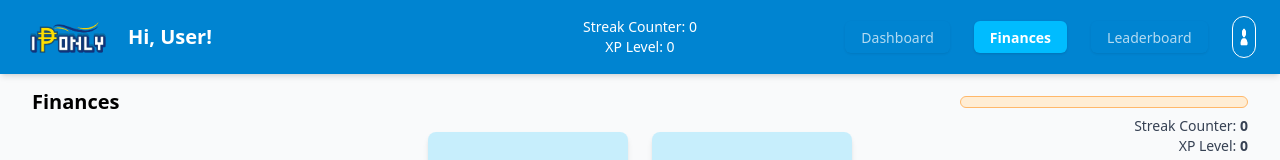
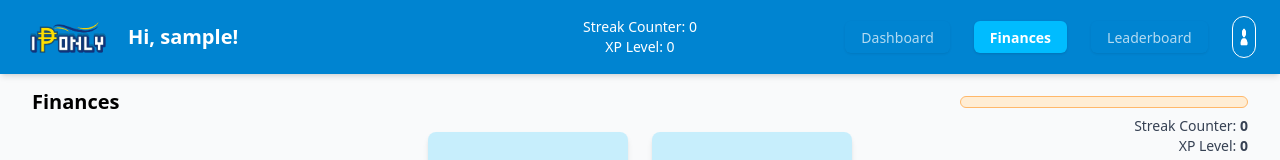
Before and after one commit to tsAntonio25/6WCSERVER-Final-Project, a Vue app in the folder finals-project-6wcserver/frontend/: page /finance in a window 1280 px wide. Shown: the top 160 px of the page. Built offline with nearby package versions, Linux system fonts and the light colour scheme; no server answers; sample sign-in values are in the browser's storage.

Commit message:
:lipstick: Replaced Hi, User to username in header component

```diff
--- a/finals-project-6wcserver/frontend/src/components/Header.vue
+++ b/finals-project-6wcserver/frontend/src/components/Header.vue
@@ -6,7 +6,7 @@
         <router-link to="/dashboard">
             <img src="@/assets/logo.png" alt="Logo" class="h-8 w-auto hidden sm:block cursor-pointer" />
         </router-link>
-        <span class="text-lg sm:text-xl font-semibold">Hi, User!</span>
+        <span class="text-lg sm:text-xl font-semibold">Hi, {{ username || 'User' }}!</span>
       </div>
 
       <!-- Center: Streak + XP -->
@@ -65,6 +65,15 @@
 
 <script>
 export default {
-  name: 'Header'
+  name: 'Header',
+  data() {
+    return {
+      username: "",
+    };
+  },
+  created() {
+    // get the username
+    this.username = localStorage.getItem("username");
+  },
 };
 </script>
```
